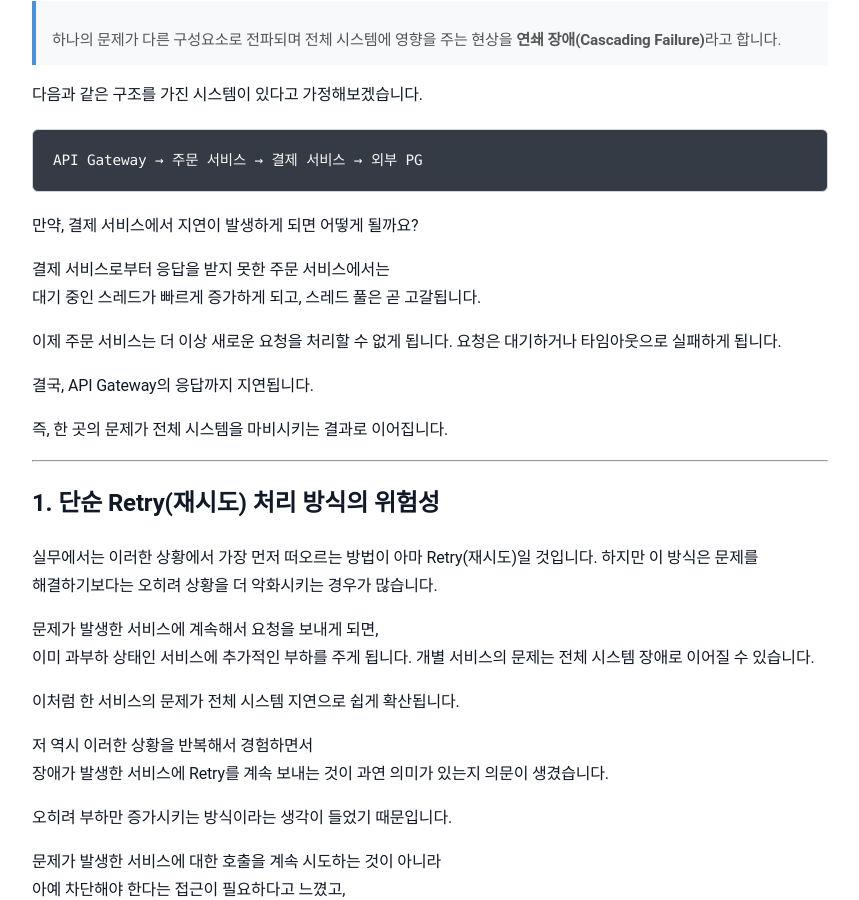
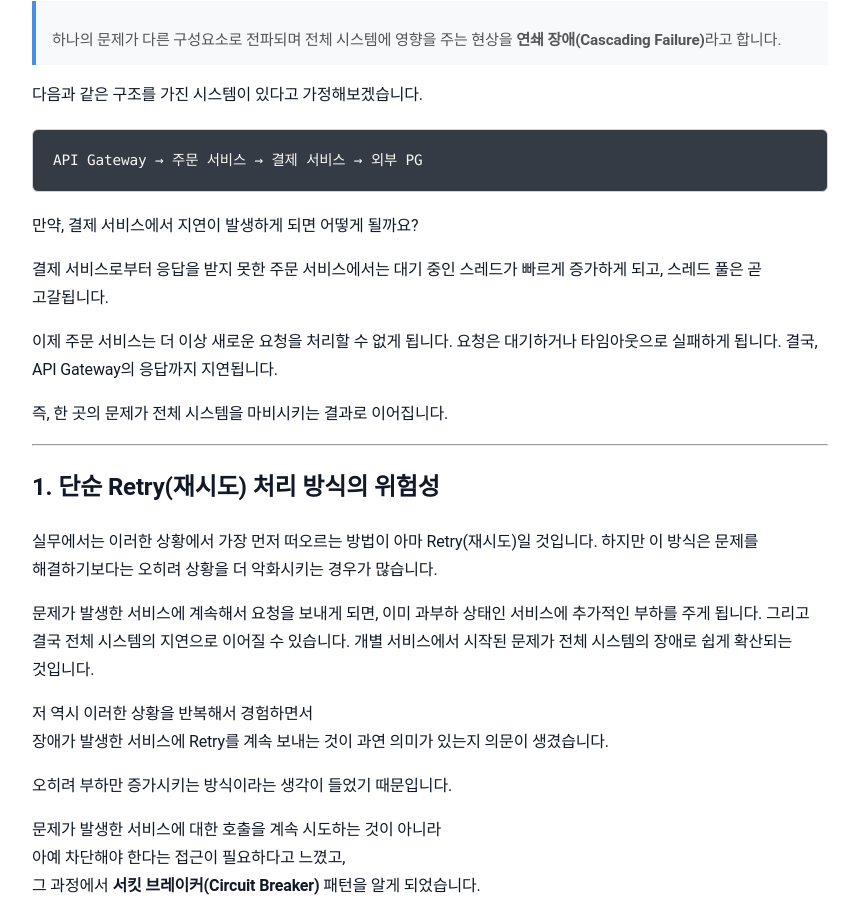
Before and after one commit to sanghoon-lee/sanghoon-lee.github.io, a Jekyll site: the page built from _posts/2026-04-01-circuitbreaker.md, in a window 1280 px wide and 900 px high, scrolled down 534 px. Shown: the whole window, without its empty margins (210-1069 px from the left). Built offline with Jekyll 4.4.1, drawn with Linux system fonts in a browser that asks for light colours; nearby versions of some CDN libraries; comment, search, counter and statistics services are not loaded.

Commit message:
서킷브레이크 패턴 포스팅 추가

```diff
--- a/_posts/2026-04-01-circuitbreaker.md
+++ b/_posts/2026-04-01-circuitbreaker.md
@@ -23,13 +23,10 @@ API Gateway → 주문 서비스 → 결제 서비스 → 외부 PG
 
 만약, 결제 서비스에서 지연이 발생하게 되면 어떻게 될까요?
 
-결제 서비스로부터 응답을 받지 못한 주문 서비스에서는
-대기 중인 스레드가 빠르게 증가하게 되고, 스레드 풀은 곧 고갈됩니다.
+결제 서비스로부터 응답을 받지 못한 주문 서비스에서는 대기 중인 스레드가 빠르게 증가하게 되고, 스레드 풀은 곧 고갈됩니다.
 
 이제 주문 서비스는 더 이상 새로운 요청을 처리할 수 없게 됩니다.
-요청은 대기하거나 타임아웃으로 실패하게 됩니다.
-
-결국, API Gateway의 응답까지 지연됩니다.
+요청은 대기하거나 타임아웃으로 실패하게 됩니다. 결국, API Gateway의 응답까지 지연됩니다.
 
 즉, 한 곳의 문제가 전체 시스템을 마비시키는 결과로 이어집니다.
 
@@ -40,11 +37,9 @@ API Gateway → 주문 서비스 → 결제 서비스 → 외부 PG
 실무에서는 이러한 상황에서 가장 먼저 떠오르는 방법이 아마 Retry(재시도)일 것입니다.
 하지만 이 방식은 문제를 해결하기보다는 오히려 상황을 더 악화시키는 경우가 많습니다.
 
-문제가 발생한 서비스에 계속해서 요청을 보내게 되면,
-이미 과부하 상태인 서비스에 추가적인 부하를 주게 됩니다.
-개별 서비스의 문제는 전체 시스템 장애로 이어질 수 있습니다.
-
-이처럼 한 서비스의 문제가 전체 시스템 지연으로 쉽게 확산됩니다.
+문제가 발생한 서비스에 계속해서 요청을 보내게 되면, 이미 과부하 상태인 서비스에 추가적인 부하를 주게 됩니다.
+그리고 결국 전체 시스템의 지연으로 이어질 수 있습니다.
+개별 서비스에서 시작된 문제가 전체 시스템의 장애로 쉽게 확산되는 것입니다.
 
 저 역시 이러한 상황을 반복해서 경험하면서
 장애가 발생한 서비스에 Retry를 계속 보내는 것이 과연 의미가 있는지 의문이 생겼습니다.
```
